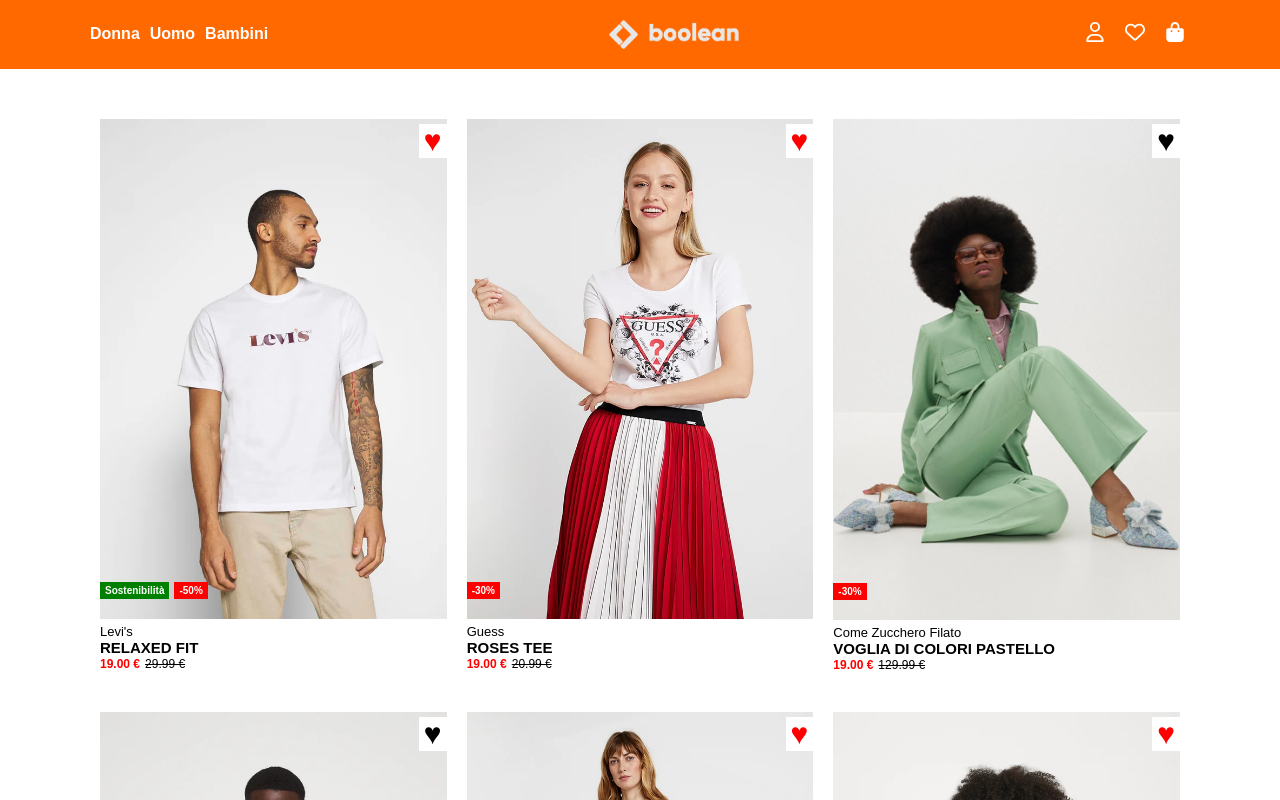
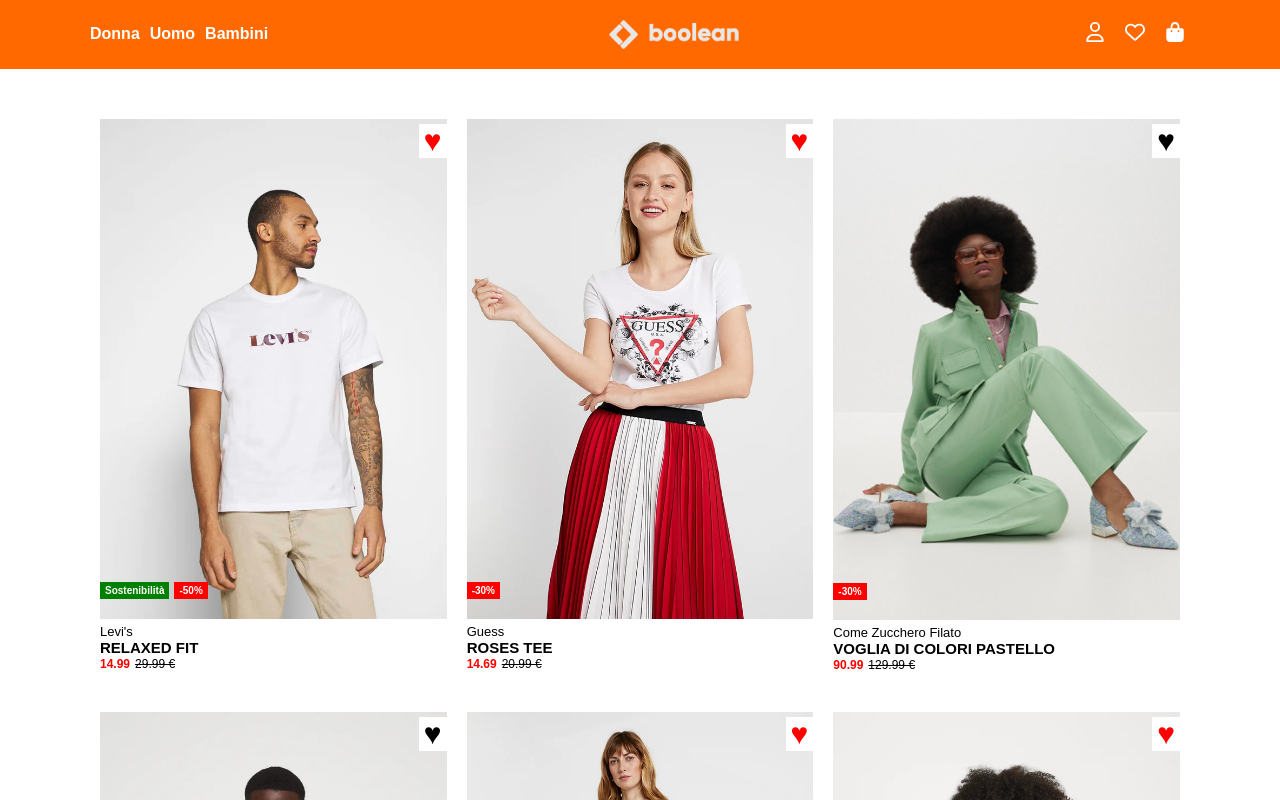
Before and after one commit to Michele-S2001/vite-boolando, a Vue app: page / in a window 1280 px wide. Shown: the top 800 px of the page. Built offline with nearby package versions, Linux system fonts and the light colour scheme.

Commit message:
REFACTOR > Binding Badge bg-color

```diff
--- a/src/components/AppMain.vue
+++ b/src/components/AppMain.vue
@@ -13,10 +13,6 @@
       products: productsObj.products
     }
   },
-
-  mounted() {
-    console.log(this.products);
-  }
 }
 
 </script>
--- a/src/components/ProductCard.vue
+++ b/src/components/ProductCard.vue
@@ -17,14 +17,12 @@
       this.card.isInFavorites = !this.card.isInFavorites
     },
 
-    checkBadgeType(sticker) {
-      if(sticker.type === 'discount') {
-        return 'sales-rate';
-      } else {
-        return 'eco-tag';
-      }
-    },
-  }
+    discount() {
+      const discount = (100 - Math.abs(parseInt(this.card.badges.at(-1).value))) / 100;
+      const discountedPrice = (this.card.price * discount).toFixed(2);
+      return discountedPrice
+    }
+  },
 }
 
 </script>
@@ -39,7 +37,7 @@
         <div
           v-for="badge in card.badges"
           class="product-sticker"
-          :class="checkBadgeType(badge)">
+          :class="badge.type">
           {{ badge.value }}
         </div>
       </div>
@@ -53,7 +51,9 @@
       <span class="brand">{{ card.brand }}</span>
       <strong class="label">{{ card.name }}</strong>
       <div class="prices">
-        <strong class="price">19.00 &euro;</strong>
+        <strong v-if="card.badges.at(-1).type === 'discount'" class="price">
+          {{ discount() }}
+        </strong>
         <span class="price">{{ card.price }} &euro;</span>
       </div>
     </div>
@@ -88,11 +88,11 @@
     font-weight: 700;
     padding: 3px 5px;
 
-    &.sales-rate {
+    &.discount {
       background-color: $red;
     }
 
-    &.eco-tag {
+    &.tag {
       background-color: $green;
     }
 
```
